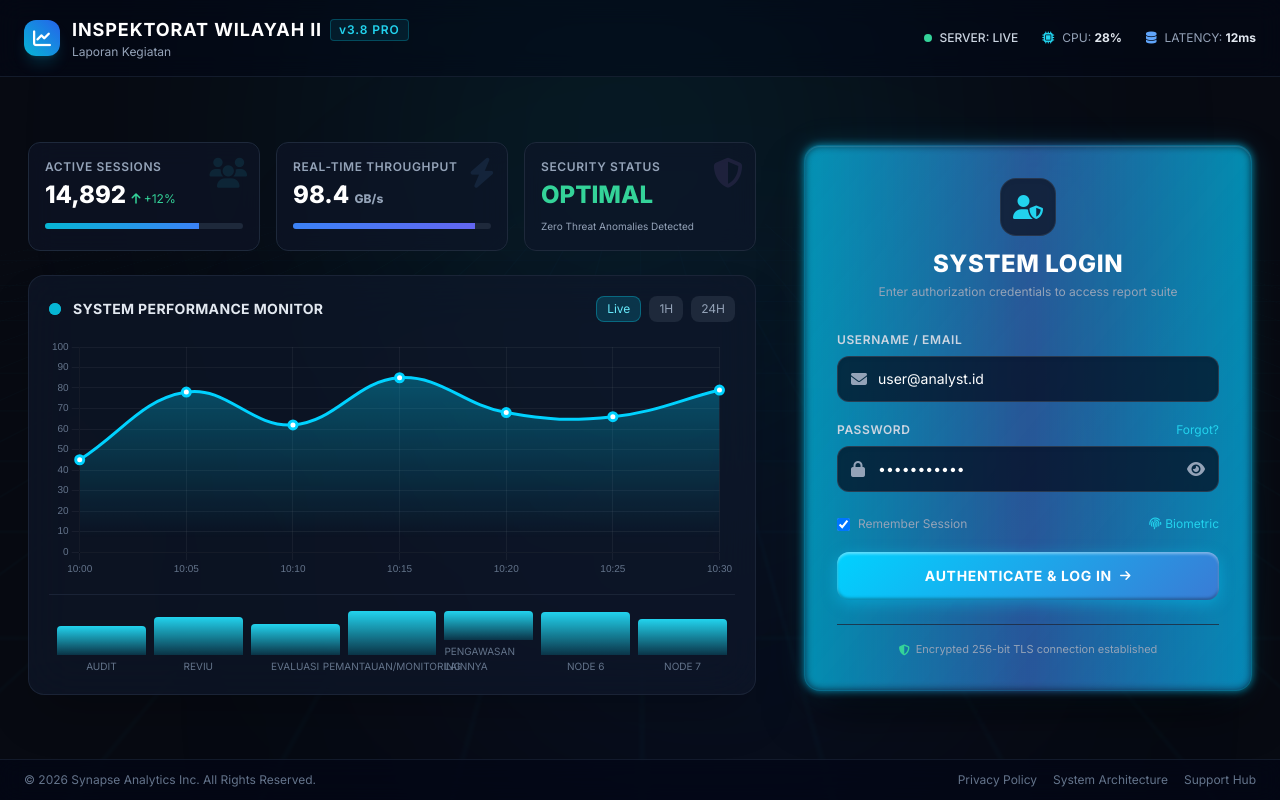
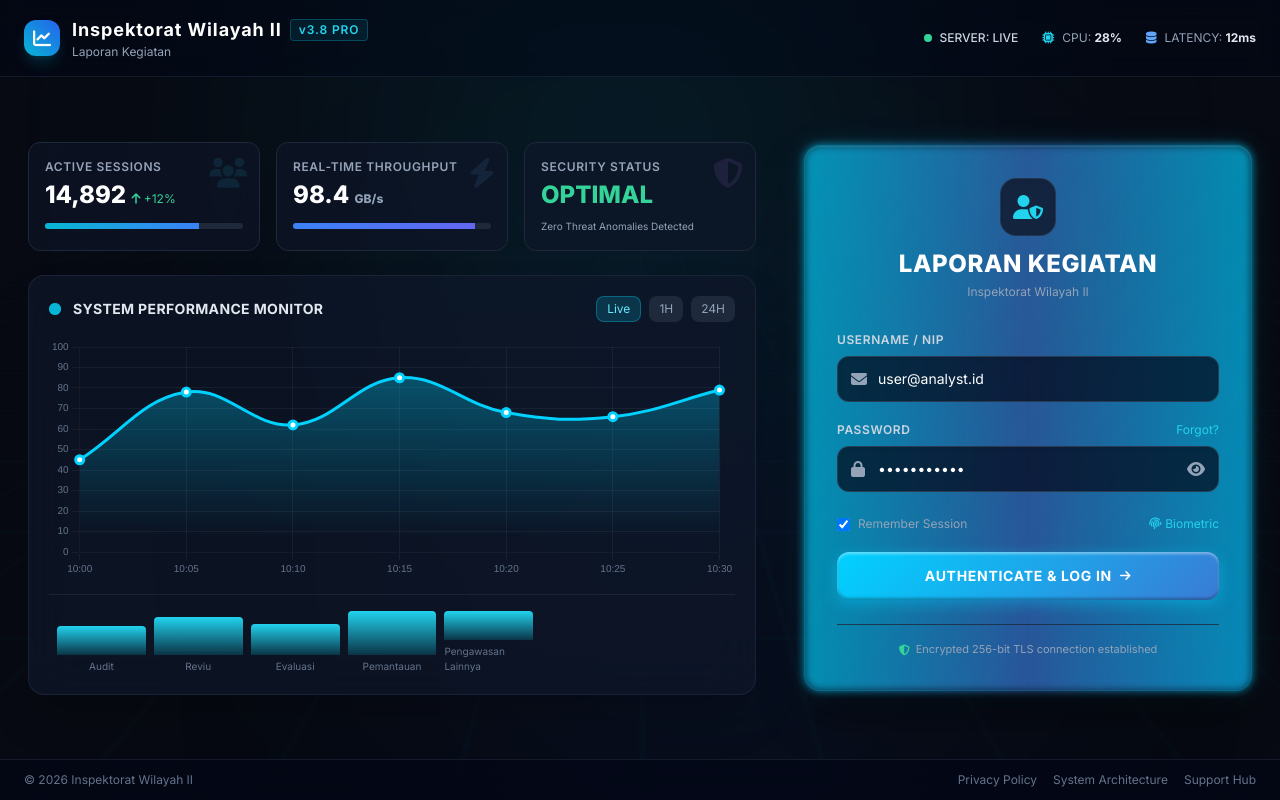
Before and after one commit to fikrikautsar13-a11y/laporan-itwil2, a plain HTML site: page index.html in a window 1280 px wide. Drawn offline with nearby package versions, Linux system fonts and the light colour scheme.

Commit message:
update isi laporan

```diff
--- a/index.html
+++ b/index.html
@@ -160,7 +160,7 @@
       </div>
       <div>
         <h1 class="font-bold text-lg tracking-wider text-white flex items-center gap-2">
-          INSPEKTORAT WILAYAH II <span class="text-xs font-semibold px-2 py-0.5 rounded bg-cyan-500/10 text-cyan-400 border border-cyan-500/30">v3.8 PRO</span>
+          Inspektorat Wilayah II <span class="text-xs font-semibold px-2 py-0.5 rounded bg-cyan-500/10 text-cyan-400 border border-cyan-500/30">v3.8 PRO</span>
         </h1>
         <p class="text-xs text-slate-400">Laporan Kegiatan</p>
       </div>
@@ -248,31 +248,23 @@
         <div class="mt-4 pt-4 border-t border-slate-800/80 grid grid-cols-7 gap-2 items-end h-20 px-2">
           <div class="flex flex-col items-center h-full justify-end">
             <div class="w-full bg-gradient-to-t from-cyan-500/20 to-cyan-400 rounded-t bar-anim" style="animation-delay: 0.1s"></div>
-            <span class="text-[10px] text-slate-500 mt-1">AUDIT</span>
+            <span class="text-[10px] text-slate-500 mt-1">Audit</span>
           </div>
           <div class="flex flex-col items-center h-full justify-end">
             <div class="w-full bg-gradient-to-t from-cyan-500/20 to-cyan-400 rounded-t bar-anim" style="animation-delay: 0.5s"></div>
-            <span class="text-[10px] text-slate-500 mt-1">REVIU</span>
+            <span class="text-[10px] text-slate-500 mt-1">Reviu</span>
           </div>
           <div class="flex flex-col items-center h-full justify-end">
             <div class="w-full bg-gradient-to-t from-cyan-500/20 to-cyan-400 rounded-t bar-anim" style="animation-delay: 0.2s"></div>
-            <span class="text-[10px] text-slate-500 mt-1">EVALUASI</span>
+            <span class="text-[10px] text-slate-500 mt-1">Evaluasi</span>
           </div>
           <div class="flex flex-col items-center h-full justify-end">
             <div class="w-full bg-gradient-to-t from-cyan-500/20 to-cyan-400 rounded-t bar-anim" style="animation-delay: 0.8s"></div>
-            <span class="text-[10px] text-slate-500 mt-1">PEMANTAUAN/MONITORING</span>
+            <span class="text-[10px] text-slate-500 mt-1">Pemantauan</span>
           </div>
           <div class="flex flex-col items-center h-full justify-end">
             <div class="w-full bg-gradient-to-t from-cyan-500/20 to-cyan-400 rounded-t bar-anim" style="animation-delay: 0.3s"></div>
-            <span class="text-[10px] text-slate-500 mt-1">PENGAWASAN LAINNYA</span>
-          </div>
-          <div class="flex flex-col items-center h-full justify-end">
-            <div class="w-full bg-gradient-to-t from-cyan-500/20 to-cyan-400 rounded-t bar-anim" style="animation-delay: 0.7s"></div>
-            <span class="text-[10px] text-slate-500 mt-1">NODE 6</span>
-          </div>
-          <div class="flex flex-col items-center h-full justify-end">
-            <div class="w-full bg-gradient-to-t from-cyan-500/20 to-cyan-400 rounded-t bar-anim" style="animation-delay: 0.4s"></div>
-            <span class="text-[10px] text-slate-500 mt-1">NODE 7</span>
+            <span class="text-[10px] text-slate-500 mt-1">Pengawasan Lainnya</span>
           </div>
         </div>
       </div>
@@ -290,8 +282,8 @@
           <div class="inline-flex p-3 rounded-2xl bg-slate-900/80 border border-slate-700/60 shadow-inner mb-3 translate-z-20">
             <i class="fa-solid fa-user-shield text-cyan-400 text-2xl"></i>
           </div>
-          <h2 class="text-2xl font-extrabold text-white tracking-wide translate-z-30">SYSTEM LOGIN</h2>
-          <p class="text-xs text-slate-400 mt-1 translate-z-10">Enter authorization credentials to access report suite</p>
+          <h2 class="text-2xl font-extrabold text-white tracking-wide translate-z-30">LAPORAN KEGIATAN</h2>
+          <p class="text-xs text-slate-400 mt-1 translate-z-10">Inspektorat Wilayah II</p>
         </div>
 
         <!-- Login Form -->
@@ -300,7 +292,7 @@
           <!-- Username / Email Field -->
           <div class="translate-z-10">
             <label for="username" class="block text-xs font-semibold text-slate-300 uppercase tracking-wider mb-2">
-              Username / Email
+              Username / NIP
             </label>
             <div class="relative">
               <span class="absolute inset-y-0 left-0 flex items-center pl-3.5 pointer-events-none text-slate-400">
@@ -455,7 +447,7 @@
 
   <!-- Footer Info -->
   <footer class="relative z-20 w-full px-6 py-3 border-t border-slate-800/60 bg-slate-950/60 backdrop-blur-md flex flex-col sm:flex-row justify-between items-center text-xs text-slate-500 gap-2">
-    <p>© 2026 Synapse Analytics Inc. All Rights Reserved.</p>
+    <p>© 2026 Inspektorat Wilayah II</p>
     <div class="flex space-x-4">
       <a href="#" class="hover:text-cyan-400 transition">Privacy Policy</a>
       <a href="#" class="hover:text-cyan-400 transition">System Architecture</a>
```
